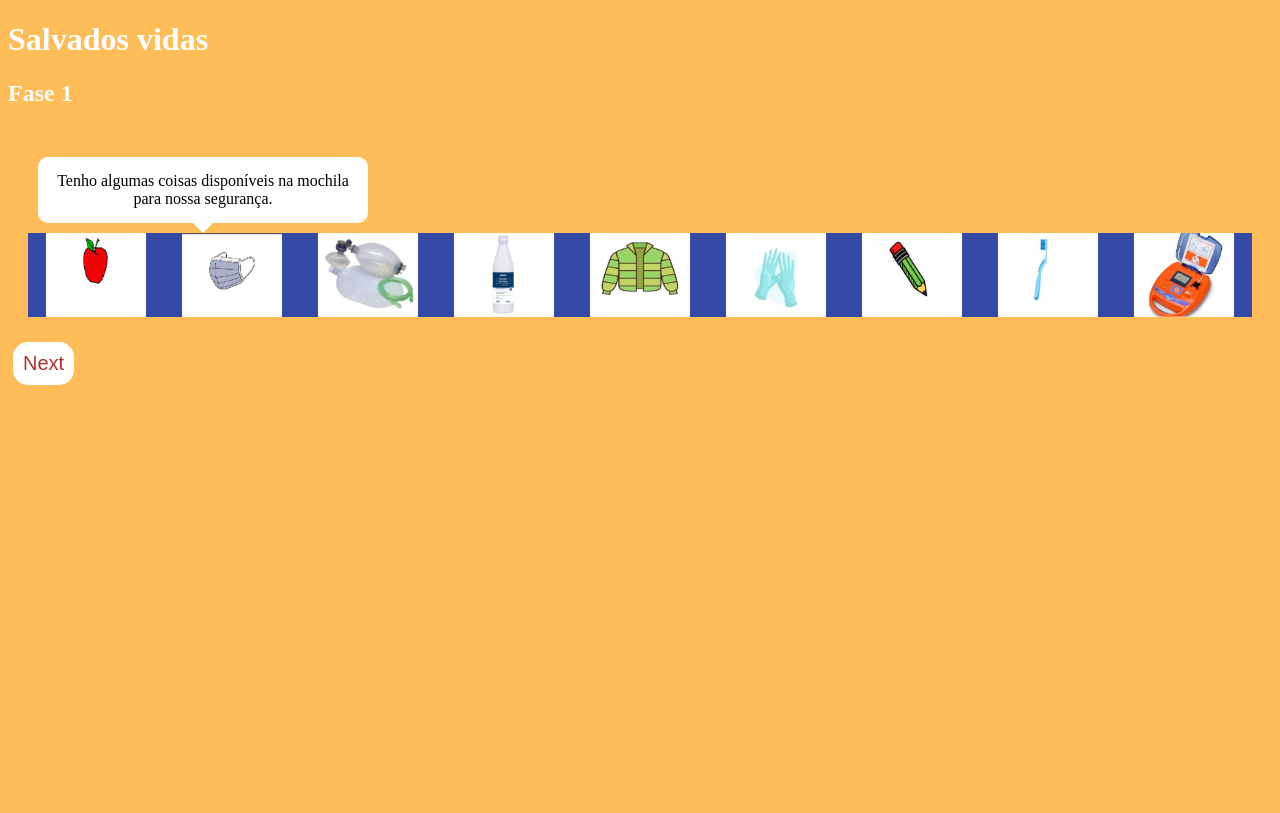
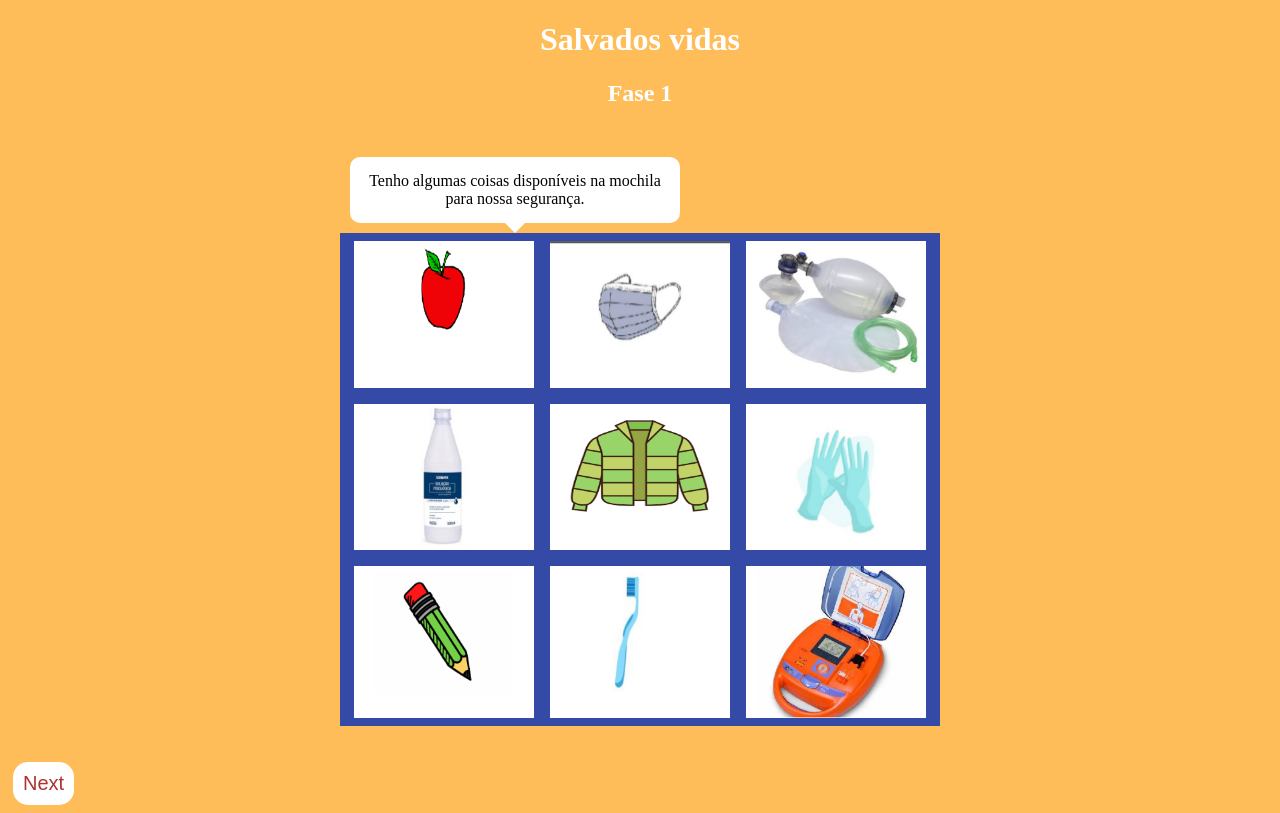
Before and after one commit to tainamiranda2/salvando-vidas, a React (Vite) app: page /FaseOne in a window 1280 px wide. Built offline with nearby package versions, Linux system fonts and the light colour scheme.

Commit message:
jogo de escolher foi adicionado

```diff
--- a/src/App.css
+++ b/src/App.css
@@ -72,21 +72,6 @@ color: #ae332e;
 
 }
 
-.images-container {
-  background: #354aa7;
-  display: flex;
-  justify-content: space-around;
-}
-
-.images-container img {
-  width: 100px; /* Ajuste o tamanho conforme necessário */
-  cursor: pointer;
-  transition: border 0.3s ease; /* Adiciona uma transição suave na mudança da borda */
-}
-
-.images-container img.selected {
-  border: 2px solid white;
-}
 /*formulario*/
 form {
   display: flex;
--- a/src/pages/jogo/FaseOne.jsx
+++ b/src/pages/jogo/FaseOne.jsx
@@ -1,4 +1,4 @@
-import  { useState, useEffect } from 'react';
+import { useState, useEffect } from 'react';
 import { useNavigate } from 'react-router-dom';
 
 import bolsa from '../../img/bolsa.png';
@@ -6,46 +6,56 @@ import casaco from '../../img/casaco.png';
 import escova from '../../img/escova.png';
 import lapiz from '../../img/lapiz.png';
 import luva from '../../img/luva.png';
-
 import DEA from '../../img/DEA.png';
 import maca from '../../img/maca.png';
 import soro from '../../img/soro.png';
 import marcara from '../../img/marcara.png';
 
-//import './Jogo.css' // Importe o arquivo de estilos CSS
+import './Jogo.css';
 
 export const FaseOne = () => {
   const navigate = useNavigate();
-  const [selectedImage, setSelectedImage] = useState(null);
+  const [selectedImages, setSelectedImages] = useState([]);
   const [images, setImages] = useState([]);
   const [showResults, setShowResults] = useState(false);
-  const correctAnswers = ['luva', 'escova'];
+ // const correctAnswers = ['luva', 'escova'];
+  const correctAnswers = ['/src/img/luva.png', '/src/img/escova.png'];
+
   useEffect(() => {
     // Embaralhar as imagens antes de renderizar o componente
-    const shuffledImages = shuffleArray([
-      bolsa, casaco, escova, luva, soro, maca, DEA, marcara, lapiz
-    ]);
+    const shuffledImages = shuffleArray([bolsa, casaco, escova, luva, soro, maca, DEA, marcara, lapiz]);
     setImages(shuffledImages);
   }, []);
 
   const handleImageClick = (image) => {
     if (!showResults) {
-      setSelectedImage(image);
+      setSelectedImages((prevSelectedImages) => {
+        if (prevSelectedImages.includes(image)) {
+          return prevSelectedImages.filter((selectedImage) => selectedImage !== image);
+        } else {
+          return [...prevSelectedImages, image];
+        }
+      });
     }
   };
 
   const handleNextClick = () => {
     // Verifique as respostas e navegue para a próxima página
-    //const correctAnswers = ['luva', 'escova']; // Adicione as respostas corretas
-    const isCorrect = correctAnswers.includes(selectedImage);
-    const correctAnswers = ['luva', 'escova'];
+    const isCorrect = selectedImages.every((selectedImage) => correctAnswers.includes(selectedImage));
+    console.log('isCorrect:', isCorrect);
+    console.log('selectedImages:', selectedImages);
+
     if (isCorrect) {
       setShowResults(true);
       // Adicione lógica de navegação para a próxima página
       navigate('/JogoOne');
+
     } else {
       setShowResults(true);
       // Adicione lógica para lidar com resposta incorreta, se necessário
+      alert("Tente novamente!")
+     // navigate('/FaseOne');
+     window.location.reload();
     }
   };
 
@@ -63,6 +73,7 @@ export const FaseOne = () => {
     <div className="fase-one-container">
       <h1>Salvados vidas</h1>
       <h2>Fase 1</h2>
+
       <div className="container">
         <p className="balao">Tenho algumas coisas disponíveis na mochila para nossa segurança.</p>
         <div className="images-container">
@@ -71,10 +82,9 @@ export const FaseOne = () => {
               key={index}
               src={image}
               alt={`Imagem ${index + 1}`}
-              className={`image-item ${showResults && selectedImage === image ? (correctAnswers.includes(selectedImage) ? 'correct' : 'incorrect') : ''}`}
+              className={`image-item ${showResults && correctAnswers.includes(image) ? 'correct' : ''} ${selectedImages.includes(image) ? 'selected' : ''}`}
               onClick={() => handleImageClick(image)}
             />
-
           ))}
         </div>
       </div>
--- a/src/pages/jogo/QuizOne.jsx
+++ b/src/pages/jogo/QuizOne.jsx
@@ -3,6 +3,7 @@
 import { useNavigate } from 'react-router-dom';
 import homem from '../../img/homem.jpg';
 import vitoria from '../../img/vitoria.jpg';
+import './Jogo.css'
 
 export const QuizOne = () => {
  const navigate = useNavigate();
@@ -19,16 +20,15 @@ export const QuizOne = () => {
   };
 
   return (
-    <div>
+    <>
+    <div className="img-container">
       <img src={vitoria} className="img3" alt="Descrição da Imagem" />
-
-
-          <img src={homem} className="img3" alt="Descrição da Imagem" />
+      <img src={homem} className="img3" alt="Descrição da Imagem" />
+      </div>
 
       <h1>O ambiente está seguro?</h1>
       <button onClick={() => handleEvaluateScene(true)}>Sim</button>
       <button onClick={() => handleEvaluateScene(false)}>Não</button>
-
-    </div>
+      </>
   );
 };
--- a/src/pages/jogo/jogo.css
+++ b/src/pages/jogo/jogo.css
@@ -1,41 +1,64 @@
+/*css do quiz*/
+.img-container {
+  justify-content: space-around; /* Ajuste conforme necessário */
+  align-items: center; /* Ajuste conforme necessário */
+}
 
+.img3 {
+  width: 200px ;
+  height: 300px;
+}
+
+/*css da fase*/
 .fase-one-container {
+
   text-align: center;
 }
 
+
 .container {
-    display: flex;
-    flex-wrap: wrap;
-    justify-content: center;
-    gap: 20px;
-    padding: 20px;
+  max-width: 600px;
+  margin: 0 auto;
 }
 
 .images-container {
   display: flex;
   flex-wrap: wrap;
-    gap: 10px;
   justify-content: center;
+  background: #354aa7;
 }
 
 .image-item {
-    width: 100px; /* Ajuste conforme necessário */
-    height: 100px; /* Ajuste conforme necessário */
-    cursor: pointer;
+  width: 30%;
+  margin: 8px;
+  position: relative;
 }
 
-  .image-item.selected {
-    border: 2px solid orange; /* Cor laranja para imagem selecionada */
+.image-item img {
+  width: 100%;
+  border: 2px solid transparent;
+  transition: border-color 0.3s ease-in-out;
 }
 
-  .image-item.correct {
-    border: 2px solid green; /* Cor verde para resposta correta */
+.image-item.selected::before {
+  content: '';
+  position: absolute;
+  top: 0;
+  right: 0;
+  bottom: 0;
+  left: 0;
+  border: 2px solid black; /* Alterei para preto quando a imagem é clicada */
+  box-sizing: border-box;
 }
 
-  .image-item.incorrect {
-    border: 2px solid red; /* Cor vermelha para resposta incorreta */
+.image-item.correct img {
+  border-color: green;
+}
+
+.image-item.incorrect img {
+  border-color: red;
 }
 
 .button-next {
-    margin-top: 20px; /* Espaçamento superior para o botão "Next" */
+  margin-top: 16px;
 }
```
Also changed, not shown: src/pages/jogo/faseTwo.jsx (deleted, +0 -60 lines). Lines whose indentation alone changed are shown as unchanged.
